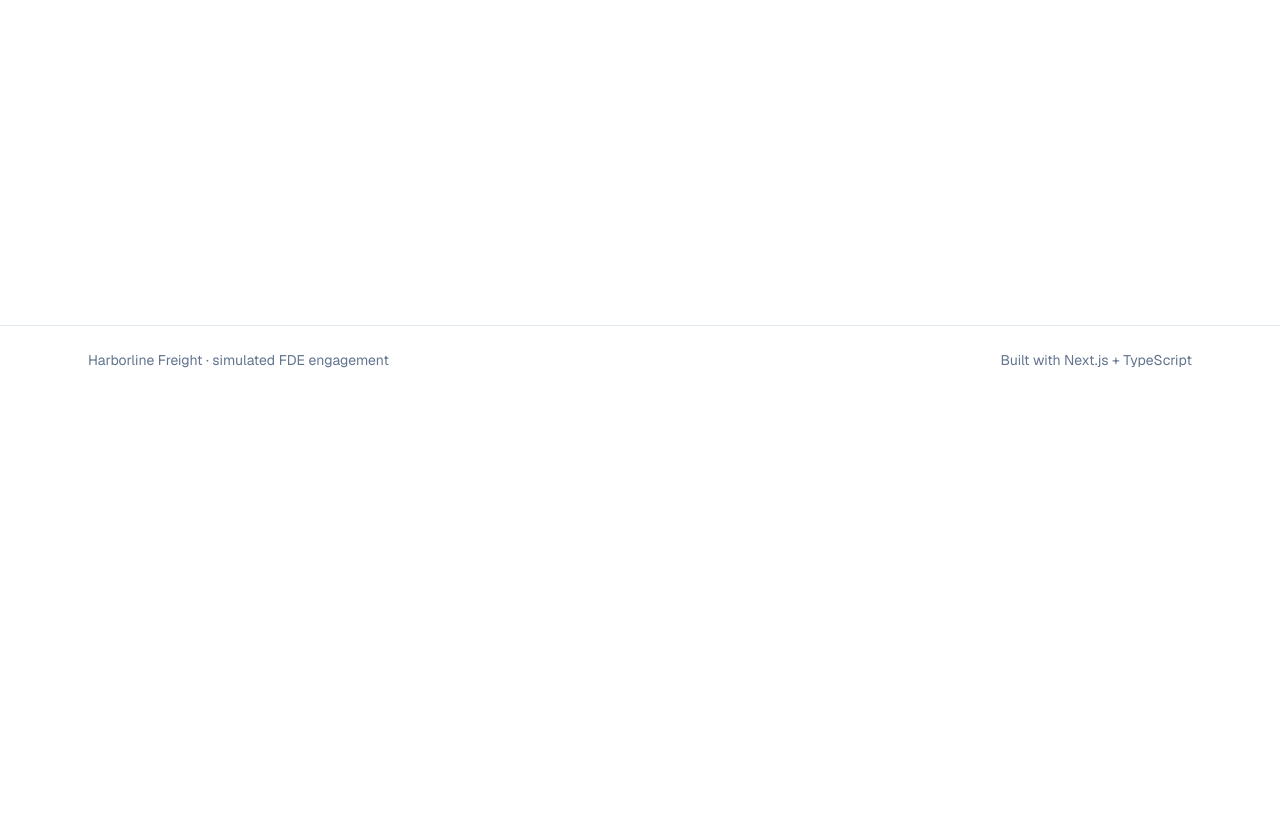
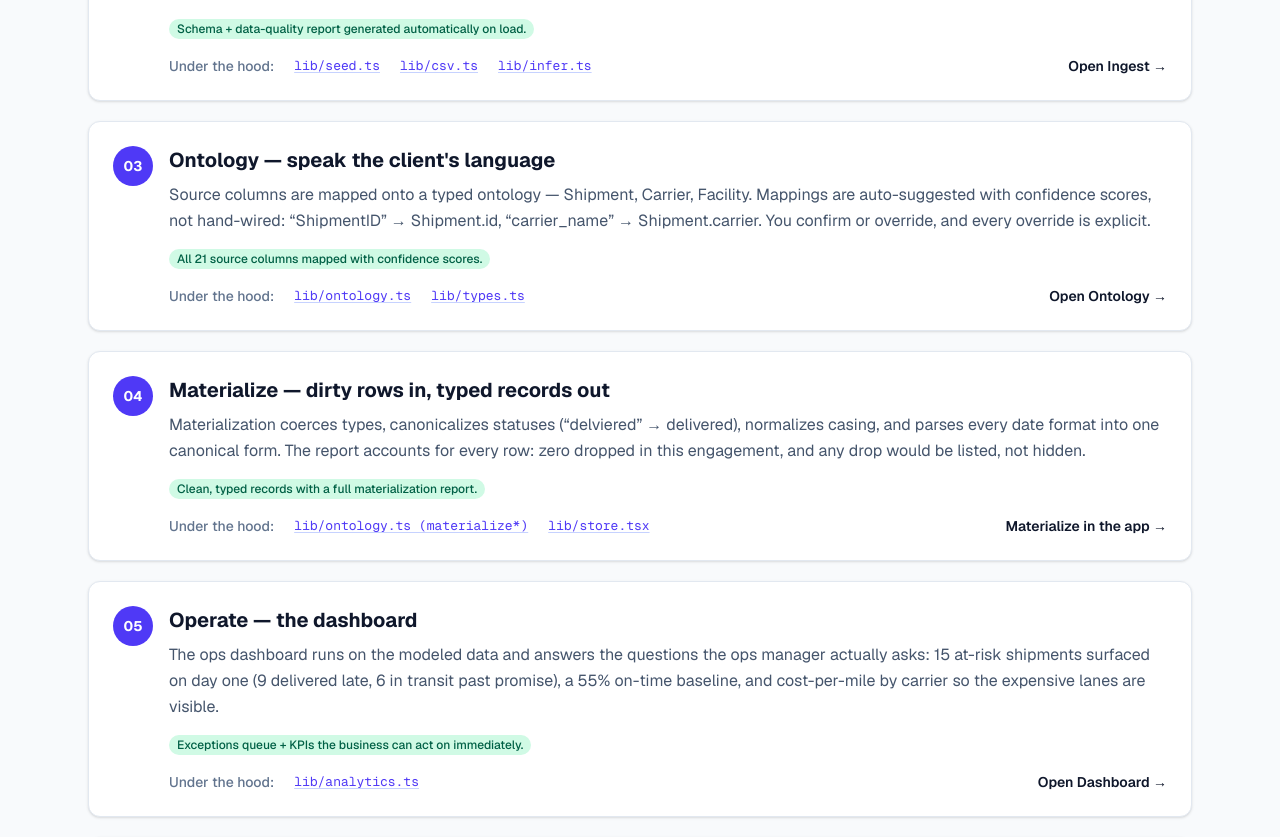
Before and after one commit to ArunodayReddy/Onboarding-accelerator, a Next.js app: page /tour in a window 1280 px wide. Before the commit this address had no page. Shown: the part 620-1457 px from the top of the page. Before the commit the page ends 1014 px from the top, so only its background shows below. Built offline with nearby package versions, Linux system fonts and the light colour scheme.

Commit message:
Add app/tour/page.tsx

```diff
--- /dev/null
+++ b/app/tour/page.tsx
@@ -0,0 +1,150 @@
+import Link from "next/link";
+import { Badge, Callout, Card, PageHeader } from "../../components/viz";
+
+const REPO = "https://github.com/ArunodayReddy/Onboarding-accelerator/blob/main";
+
+type Stop = {
+  n: string;
+  title: string;
+  story: string;
+  outcome: string;
+  code: { label: string; path: string }[];
+  live: { label: string; href: string };
+};
+
+const STOPS: Stop[] = [
+  {
+    n: "01",
+    title: "The client problem",
+    story:
+      "Harborline Freight is a regional 3PL running its operation on spreadsheet extracts. Four date formats, typo'd statuses, currency-formatted numbers, inconsistent casing — the classic week-one mess. The engagement goal isn't a demo; it's getting this data trusted and operational in days, not quarters.",
+    outcome: "A framed business problem before a single line of pipeline code.",
+    code: [{ label: "README.md", path: "README.md" }],
+    live: { label: "Read the engagement brief", href: "/" },
+  },
+  {
+    n: "02",
+    title: "Ingest — trust nothing",
+    story:
+      "Drop in the raw CSV extracts. The profiler infers a type for every column and surfaces the data-quality issues hiding inside: pickup_date mixes ISO, MM/DD/YYYY, “Sep 7 2026”, and “8-Sep-2026”; the Status column hides a “delviered” typo cluster. Nothing is silently coerced — every finding is shown.",
+    outcome: "Schema + data-quality report generated automatically on load.",
+    code: [
+      { label: "lib/seed.ts", path: "lib/seed.ts" },
+      { label: "lib/csv.ts", path: "lib/csv.ts" },
+      { label: "lib/infer.ts", path: "lib/infer.ts" },
+    ],
+    live: { label: "Open Ingest", href: "/ingest" },
+  },
+  {
+    n: "03",
+    title: "Ontology — speak the client's language",
+    story:
+      "Source columns are mapped onto a typed ontology — Shipment, Carrier, Facility. Mappings are auto-suggested with confidence scores, not hand-wired: “ShipmentID” → Shipment.id, “carrier_name” → Shipment.carrier. You confirm or override, and every override is explicit.",
+    outcome: "All 21 source columns mapped with confidence scores.",
+    code: [
+      { label: "lib/ontology.ts", path: "lib/ontology.ts" },
+      { label: "lib/types.ts", path: "lib/types.ts" },
+    ],
+    live: { label: "Open Ontology", href: "/ontology" },
+  },
+  {
+    n: "04",
+    title: "Materialize — dirty rows in, typed records out",
+    story:
+      "Materialization coerces types, canonicalizes statuses (“delviered” → delivered), normalizes casing, and parses every date format into one canonical form. The report accounts for every row: zero dropped in this engagement, and any drop would be listed, not hidden.",
+    outcome: "Clean, typed records with a full materialization report.",
+    code: [
+      { label: "lib/ontology.ts (materialize*)", path: "lib/ontology.ts" },
+      { label: "lib/store.tsx", path: "lib/store.tsx" },
+    ],
+    live: { label: "Materialize in the app", href: "/ontology" },
+  },
+  {
+    n: "05",
+    title: "Operate — the dashboard",
+    story:
+      "The ops dashboard runs on the modeled data and answers the questions the ops manager actually asks: 15 at-risk shipments surfaced on day one (9 delivered late, 6 in transit past promise), a 55% on-time baseline, and cost-per-mile by carrier so the expensive lanes are visible.",
+    outcome: "Exceptions queue + KPIs the business can act on immediately.",
+    code: [{ label: "lib/analytics.ts", path: "lib/analytics.ts" }],
+    live: { label: "Open Dashboard", href: "/dashboard" },
+  },
+  {
+    n: "06",
+    title: "Ask data — answers in plain English",
+    story:
+      "A deterministic natural-language layer over the clean data — no LLM hallucinations, just parsed intents over typed records. “Which shipments are delayed?” returns the 15 exceptions; “Which carrier is cheapest per mile?” names the winner. The whole pipeline is covered by an end-to-end test that mirrors the UI flow exactly.",
+    outcome: "Deterministic Q&A, verified by 31 passing tests.",
+    code: [
+      { label: "lib/nlq.ts", path: "lib/nlq.ts" },
+      { label: "lib/__tests__/pipeline.test.ts", path: "lib/__tests__/pipeline.test.ts" },
+    ],
+    live: { label: "Ask a question", href: "/query" },
+  },
+];
+
+export default function Tour() {
+  return (
+    <div>
+      <PageHeader
+        title="Guided tour"
+        subtitle="Six stops through a simulated week-one FDE engagement — each with the business story, the code behind it, and the live surface. Built for a hiring manager with five minutes."
+      />
+
+      <div className="space-y-5">
+        {STOPS.map((s) => (
+          <Card key={s.n} className="p-6">
+            <div className="flex items-start gap-4">
+              <div className="shrink-0 w-10 h-10 rounded-full bg-indigo-600 text-white grid place-items-center font-bold text-sm">
+                {s.n}
+              </div>
+              <div className="min-w-0 flex-1">
+                <h2 className="text-xl font-bold text-slate-900">{s.title}</h2>
+                <p className="mt-2 text-slate-600 leading-relaxed">{s.story}</p>
+                <div className="mt-3">
+                  <Badge tone="green">{s.outcome}</Badge>
+                </div>
+                <div className="mt-4 flex flex-wrap items-center gap-x-5 gap-y-2 text-sm">
+                  <span className="text-slate-500 font-medium">Under the hood:</span>
+                  {s.code.map((c) => (
+                    <a
+                      key={c.path}
+                      href={`${REPO}/${c.path}`}
+                      target="_blank"
+                      rel="noreferrer"
+                      className="text-indigo-600 hover:text-indigo-800 font-mono text-[13px] underline decoration-indigo-200 underline-offset-2"
+                    >
+                      {c.label}
+                    </a>
+                  ))}
+                  <Link
+                    href={s.live.href}
+                    className="ml-auto inline-flex items-center gap-1 font-semibold text-slate-900 hover:text-indigo-700"
+                  >
+                    {s.live.label} →
+                  </Link>
+                </div>
+              </div>
+            </div>
+          </Card>
+        ))}
+      </div>
+
+      <div className="mt-8">
+        <Callout title="Why this matters">
+          This is what forward-deployed engineering looks like: ambiguous client
+          data in, trusted operational system out — with every transformation
+          visible, tested, and tied to a business outcome. The full source is on{" "}
+          <a
+            href="https://github.com/ArunodayReddy/Onboarding-accelerator"
+            target="_blank"
+            rel="noreferrer"
+            className="underline font-semibold"
+          >
+            GitHub
+          </a>
+          .
+        </Callout>
+      </div>
+    </div>
+  );
+}
```
